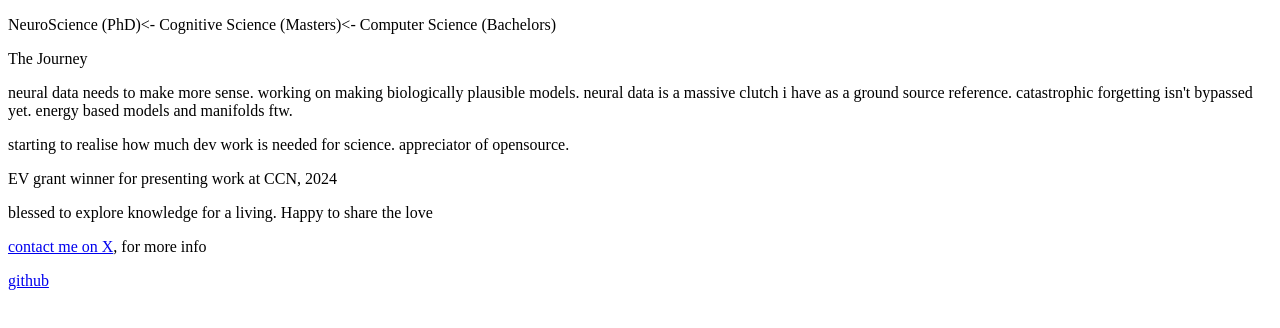
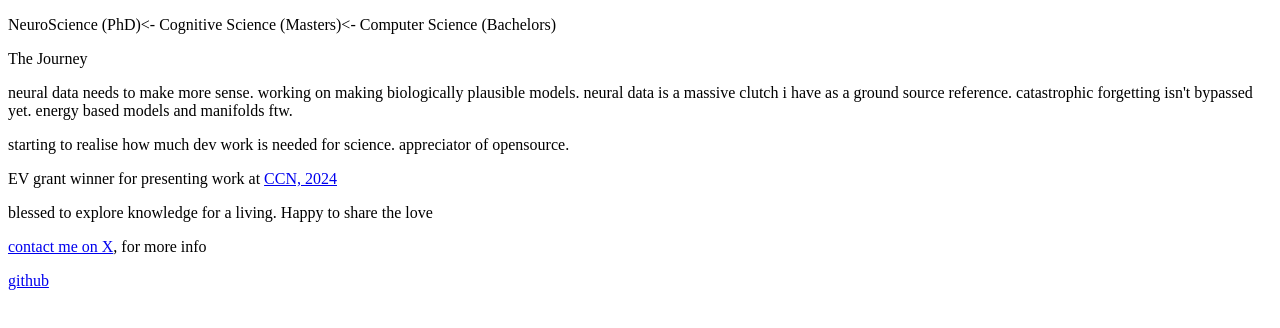
Before and after one commit to Chetank99/chetank99.github.io, a plain HTML site: page index.html in a window 1280 px wide. Drawn offline with Linux system fonts and the light colour scheme.

Commit message:
Update index.html

```diff
--- a/index.html
+++ b/index.html
@@ -8,7 +8,7 @@
     <p>The Journey</p>
     <p>neural data needs to make more sense. working on making biologically plausible models. neural data is a massive clutch i have as a ground source reference. catastrophic forgetting isn't bypassed yet. energy based models and manifolds ftw.</p>
     <p>starting to realise how much dev work is needed for science. appreciator of opensource.</p>
-    <p>EV grant winner for presenting work at CCN, 2024</p>
+    <p>EV grant winner for presenting work at <a href="https://2024.ccneuro.org/">CCN, 2024</a></p>
 
     <p> blessed to explore knowledge for a living. Happy to share the love </p>
 
```
